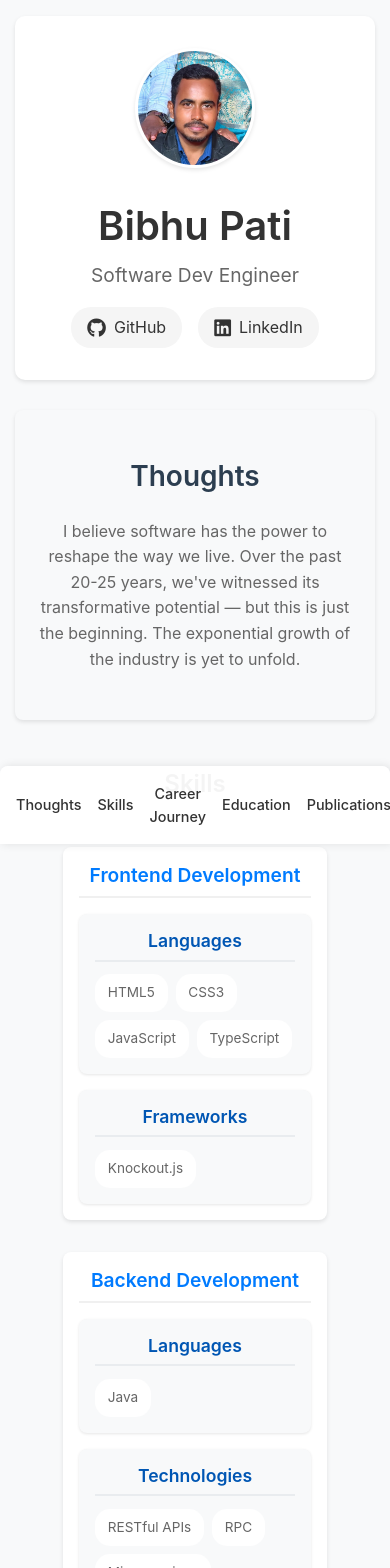
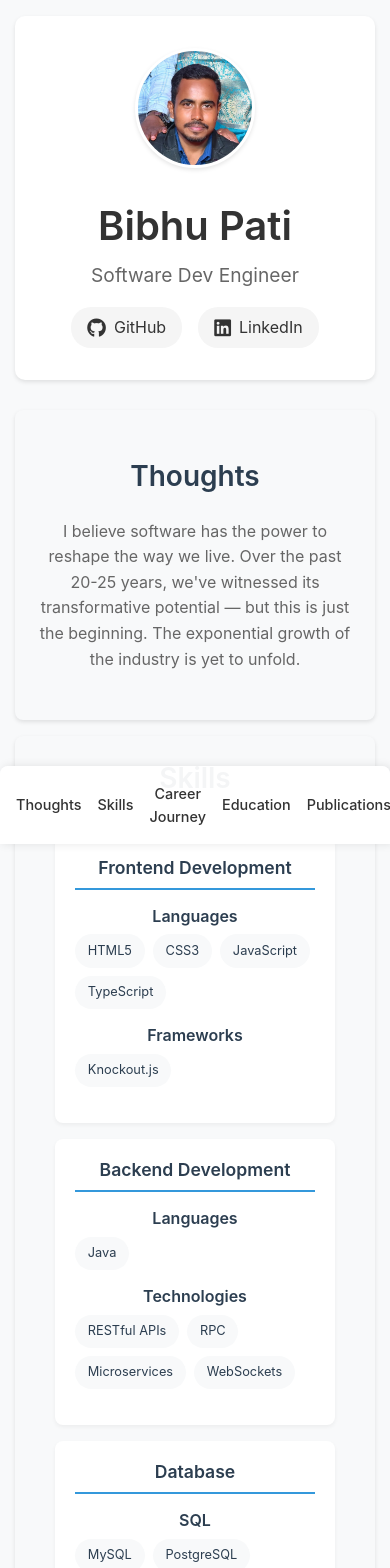
Before and after one commit to bibhudhendra/my-website, a React (Create React App) app: page / in a window 390 px wide. Shown: the top 1568 px of the page. Built offline with nearby package versions, Linux system fonts and the light colour scheme.

Commit message:
Update Skills layout for mobile view to show two skills horizontally

```diff
--- a/src/components/Skills.css
+++ b/src/components/Skills.css
@@ -1,17 +1,22 @@
 .skills-container {
   padding: 2rem;
+  background-color: #f8f9fa;
+  border-radius: 8px;
+  margin: 2rem 0;
+  box-shadow: 0 2px 4px rgba(0, 0, 0, 0.1);
 }
 
 .skills-container h2 {
+  color: #2c3e50;
+  margin-bottom: 1.5rem;
+  font-size: 2rem;
   text-align: center;
-  margin-bottom: 2rem;
-  color: #333;
 }
 
 .skills-grid {
   display: grid;
   grid-template-columns: repeat(auto-fit, minmax(300px, 1fr));
-  gap: 2rem;
+  gap: 1.5rem;
   padding: 1rem;
 }
 
@@ -19,19 +24,20 @@
   background: white;
   border-radius: 8px;
   padding: 1.5rem;
-  box-shadow: 0 2px 4px rgba(0, 0, 0, 0.1);
-  transition: transform 0.2s ease;
+  box-shadow: 0 2px 4px rgba(0, 0, 0, 0.05);
+  transition: transform 0.3s ease, box-shadow 0.3s ease;
 }
 
 .skill-category:hover {
   transform: translateY(-5px);
+  box-shadow: 0 4px 8px rgba(0, 0, 0, 0.1);
 }
 
 .skill-category h3 {
-  color: #007bff;
+  color: #2c3e50;
   margin-bottom: 1rem;
-  font-size: 1.4rem;
-  border-bottom: 2px solid #f0f0f0;
+  font-size: 1.25rem;
+  border-bottom: 2px solid #3498db;
   padding-bottom: 0.5rem;
 }
 
@@ -45,100 +51,100 @@
 }
 
 .skill-category li {
-  background: #f8f9fa;
+  background-color: #f8f9fa;
   padding: 0.5rem 1rem;
   border-radius: 20px;
   font-size: 0.9rem;
-  color: #555;
-  transition: all 0.2s ease;
+  color: #2c3e50;
+  transition: background-color 0.3s ease;
 }
 
 .skill-category li:hover {
-  background: #e9ecef;
-  color: #007bff;
+  background-color: #e9ecef;
 }
 
 /* Subcategories Styles */
 .subcategories {
-  display: flex;
-  flex-direction: column;
-  gap: 1rem;
+  margin-top: 1rem;
 }
 
 .subcategory {
-  background: #f8f9fa;
-  border-radius: 8px;
-  padding: 1.2rem;
-  box-shadow: 0 1px 3px rgba(0, 0, 0, 0.1);
+  margin-bottom: 1rem;
 }
 
 .subcategory h4 {
-  color: #0056b3;
-  margin-bottom: 0.8rem;
-  font-size: 1.1rem;
-  border-bottom: 2px solid #e9ecef;
-  padding-bottom: 0.4rem;
+  color: #2c3e50;
+  margin-bottom: 0.5rem;
+  font-size: 1rem;
 }
 
-.skills-list {
+.subcategory ul {
   display: flex;
   flex-wrap: wrap;
   gap: 0.5rem;
-  list-style: none;
   padding: 0;
   margin: 0;
+  list-style: none;
 }
 
-.skills-list li {
-  background: white;
-  padding: 0.5rem 0.8rem;
-  border-radius: 15px;
-  font-size: 0.85rem;
-  color: #666;
-  transition: all 0.2s ease;
+.subcategory li {
+  background-color: #f8f9fa;
+  padding: 0.5rem 1rem;
+  border-radius: 20px;
+  font-size: 0.9rem;
+  color: #2c3e50;
+  transition: background-color 0.3s ease;
 }
 
-.skills-list li:hover {
-  background: #e9ecef;
-  color: #0056b3;
-  transform: translateX(5px);
+.subcategory li:hover {
+  background-color: #e9ecef;
 }
 
 /* Link styles for DSA section */
-.subcategory a {
-  color: #0056b3;
+.dsa-links a {
+  color: #3498db;
   text-decoration: none;
-  transition: all 0.2s ease;
+  transition: color 0.3s ease;
 }
 
-.subcategory a:hover {
-  color: #003d80;
+.dsa-links a:hover {
+  color: #2980b9;
   text-decoration: underline;
 }
 
 /* Responsive Design */
 @media (max-width: 768px) {
+  .skills-container {
+    padding: 1.5rem;
+    margin: 1rem 0;
+  }
+
+  .skills-container h2 {
+    font-size: 1.75rem;
+  }
+
+  .skills-grid {
+    grid-template-columns: repeat(2, 1fr);
+    gap: 1rem;
+  }
+
+  .skill-category {
+    padding: 1.25rem;
+  }
+
+  .skill-category h3 {
+    font-size: 1.1rem;
+  }
+
+  .skill-category li,
+  .subcategory li {
+    font-size: 0.8rem;
+    padding: 0.4rem 0.8rem;
+  }
+}
+
+@media (max-width: 480px) {
   .skills-grid {
     grid-template-columns: 1fr;
   }
-
-  .subcategories {
-    gap: 1rem;
-  }
-
-  .subcategory {
-    padding: 1rem;
-  }
-
-  .skill-category {
-    padding: 1rem;
-  }
-
-  .skill-category h3 {
-    font-size: 1.2rem;
-  }
-
-  .subcategory h4 {
-    font-size: 1.1rem;
-  }
 }
```
